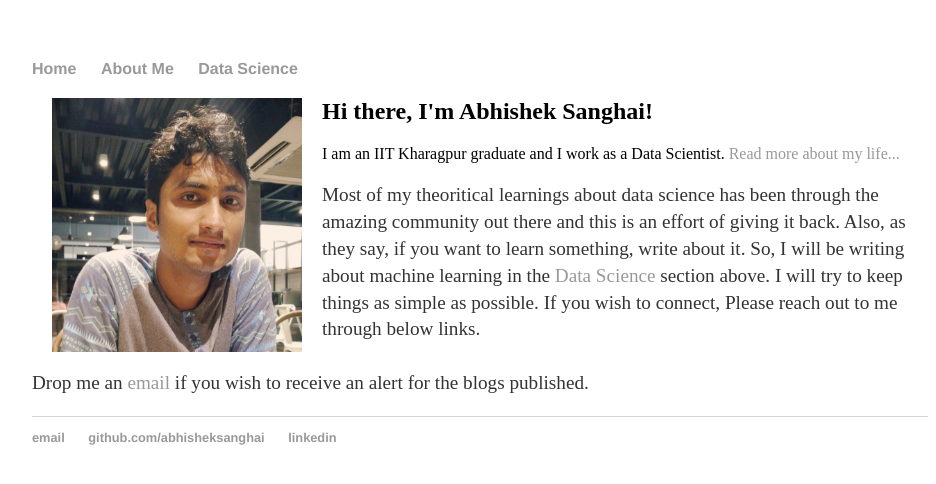
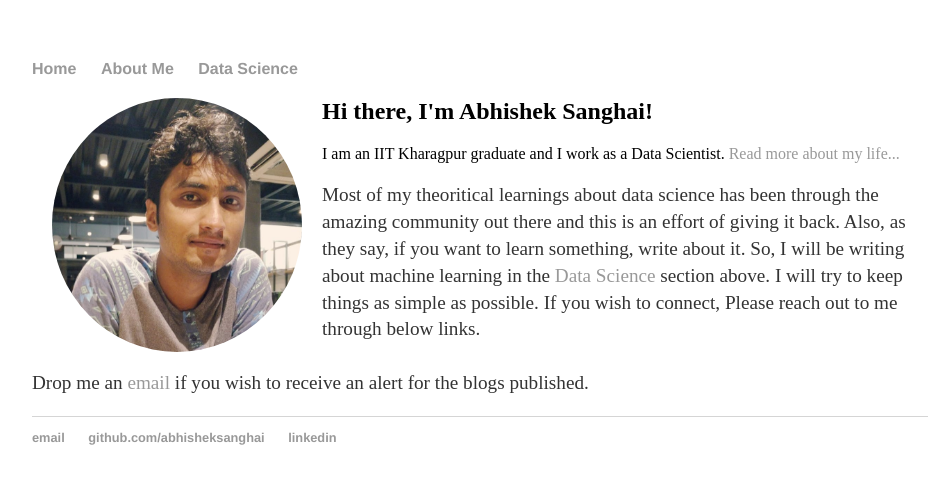
Before and after one commit to abhisheksanghai/abhisheksanghai.github.io, a Jekyll site: the page built from index.html, in a window 1280 px wide. Shown: the top 484 px of the page, without its empty margins (160-1096 px from the left). Built offline with Jekyll 4.4.1, drawn with Linux system fonts in a browser that asks for light colours.

Commit message:
Update main.css

```diff
--- a/css/main.css
+++ b/css/main.css
@@ -46,3 +46,7 @@ ul.posts li {
 p.meta {
     color: #999;
 }
+
+img.pic {
+  border-radius: 50%;
+}
```
